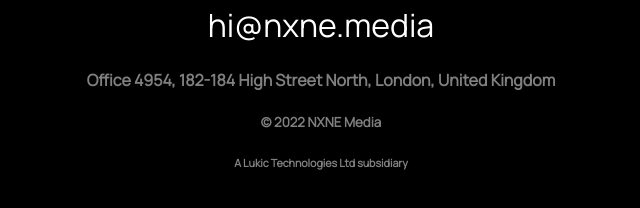
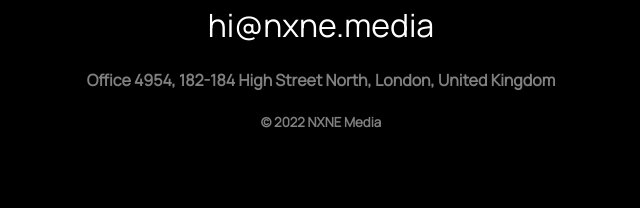
Before and after one commit to nxnemedia/nxne.media, a plain HTML site: page index.html in a window 1280 px wide. Shown: the part 452-660 px from the top of the page, without its empty margins (319-959 px from the left). Drawn offline with Linux system fonts and the light colour scheme.

Commit message:
Update index.html

```diff
--- a/index.html
+++ b/index.html
@@ -159,13 +159,13 @@
 					</script>
 					NXNE Media
 				</h5>
-				<h6 class="dim">
+				<!--<h6 class="dim">
 					A
 					<a class="dim hover-dim" href="https://lukic.tech"
 						>Lukic Technologies Ltd</a
 					>
 					subsidiary
-				</h6>
+				</h6>-->
 			</center>
 		</div>
 	</body>
```
